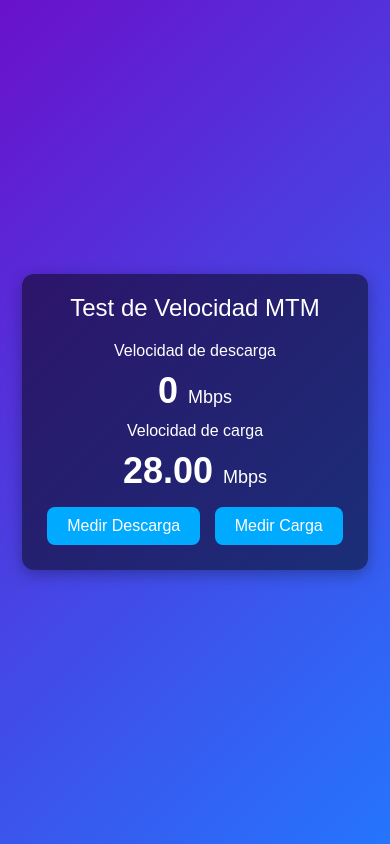
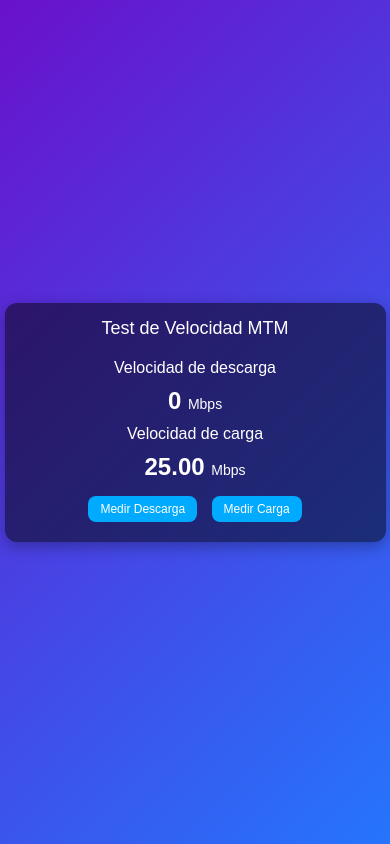
Before and after one commit to molavita/speed, a plain HTML site: page index.html in a window 390 px wide. Both pictures are taken after a click on the button "Medir Carga". Drawn offline with Linux system fonts and the light colour scheme; no server answers.

Commit message:
Update index.html

```diff
--- a/index.html
+++ b/index.html
@@ -23,6 +23,7 @@
             background-color: rgba(0, 0, 0, 0.5);
             border-radius: 12px;
             box-shadow: 0 4px 15px rgba(0, 0, 0, 0.3);
+            width: 90%; /* Ajuste para pantallas más pequeñas */
         }
         .title {
             font-size: 24px;
@@ -50,6 +51,44 @@
         }
         .button:hover {
             background-color: #0077cc;
+        }
+
+        /* Media Query para pantallas pequeñas */
+        @media (max-width: 768px) {
+            .title {
+                font-size: 20px;
+            }
+            .speed {
+                font-size: 28px;
+            }
+            .units {
+                font-size: 16px;
+            }
+            .button {
+                font-size: 14px;
+                padding: 8px 16px;
+            }
+            .container {
+                width: 90%;
+                padding: 15px;
+            }
+        }
+
+        /* Media Query para pantallas muy pequeñas (móviles) */
+        @media (max-width: 480px) {
+            .title {
+                font-size: 18px;
+            }
+            .speed {
+                font-size: 24px;
+            }
+            .units {
+                font-size: 14px;
+            }
+            .button {
+                font-size: 12px;
+                padding: 6px 12px;
+            }
         }
     </style>
 </head>
@@ -96,30 +135,17 @@
             }, 50);
         }
 
-        // Función para medir la velocidad de carga (simulada de manera más realista)
+        // Función para medir la velocidad de carga
         async function measureUpload() {
             const uploadSpeedEl = document.getElementById('uploadSpeed');
             uploadSpeedEl.textContent = '...';
 
-            // Crear un archivo simulado para la carga (Blob de 5MB)
-            const uploadSize = 5 * 1024 * 1024; // 5 MB
-            const file = new Blob([new Array(uploadSize).join('0')], { type: 'application/octet-stream' });
-
-            // Simular la carga
-            const startUpload = new Date().getTime();
-
-            // Crear un formulario y un archivo simulado para cargar
-            const formData = new FormData();
-            formData.append('file', file, 'file.bin');
+            // Simulamos el tamaño de 5 MB para la carga
+            const uploadSize = 5 * 1024 * 1024; // 5 MB de datos de prueba
 
             // Simulación de carga
-            await new Promise(resolve => {
-                const xhr = new XMLHttpRequest();
-                xhr.open("POST", "/upload", true); // Cambia esta URL si tienes un endpoint real
-                xhr.onload = resolve;
-                xhr.send(formData);
-            });
-
+            const startUpload = new Date().getTime();
+            await new Promise(resolve => setTimeout(resolve, 300)); // Pausa breve para simular carga
             const endUpload = new Date().getTime();
             const uploadDuration = (endUpload - startUpload) / 1000; // En segundos
             const maxUploadSpeed = ((uploadSize * 8) / (uploadDuration * 1024 * 1024)).toFixed(2);
```
